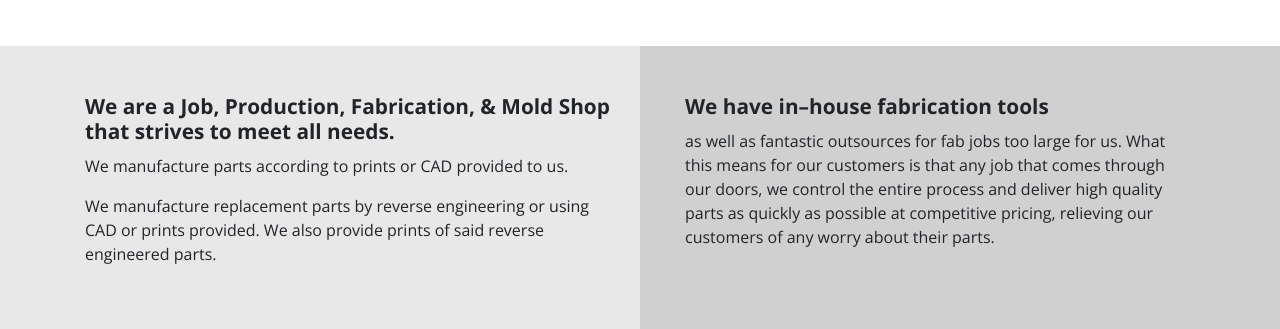
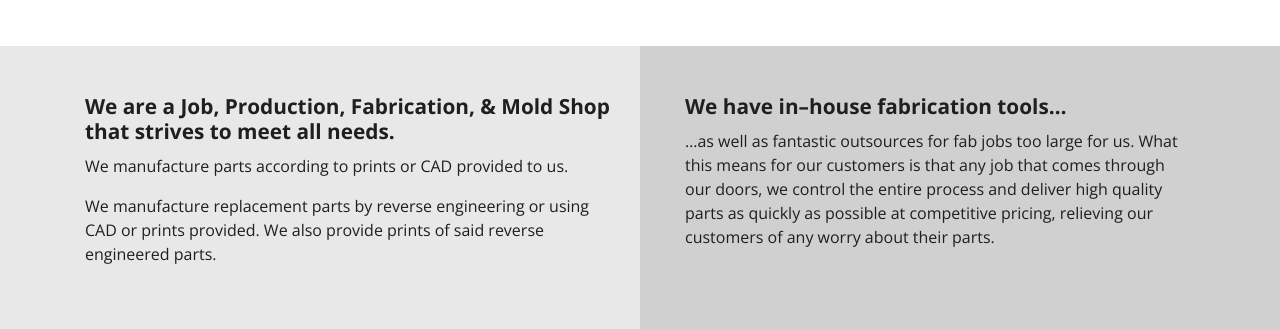
Before and after one commit to kylemkoch51890/imm, a PHP site: page /capabilities.html in a window 1280 px wide; the page is wider, and only the part inside the window is pictured. Shown: the part 202-531 px from the top of that part. Run offline with PHP 8.4, Linux system fonts and the light colour scheme; some libraries are stand-ins or nearby versions.

Commit message:
added ellipsis and fixed pink color on capabilities page

```diff
--- a/capabilities.html
+++ b/capabilities.html
@@ -48,8 +48,8 @@
             </div>
             <div class="col-md-6">
               <div class="col-sm-12">
-                <h3>We have in&ndash;house fabrication tools</h3>
-                <p>as well as fantastic outsources for fab jobs too large for us. What this means for our customers is that any job that comes through our doors, we control the entire process and deliver high quality parts as quickly as possible at competitive pricing, relieving our customers of any worry about their parts.</p>
+                <h3>We have in&ndash;house fabrication tools&hellip;</h3>
+                <p>&hellip;as well as fantastic outsources for fab jobs too large for us. What this means for our customers is that any job that comes through our doors, we control the entire process and deliver high quality parts as quickly as possible at competitive pricing, relieving our customers of any worry about their parts.</p>
               </div>
             </div>
           </div>
--- a/css/capabilities.css
+++ b/css/capabilities.css
@@ -4,6 +4,7 @@ header a.logo {
 }
 
 section.capabilities {
+  color: #1f1f1f;
   margin-top: 15px;
   padding: 6vh 0;
   background-color: #e8e8e8;
```
